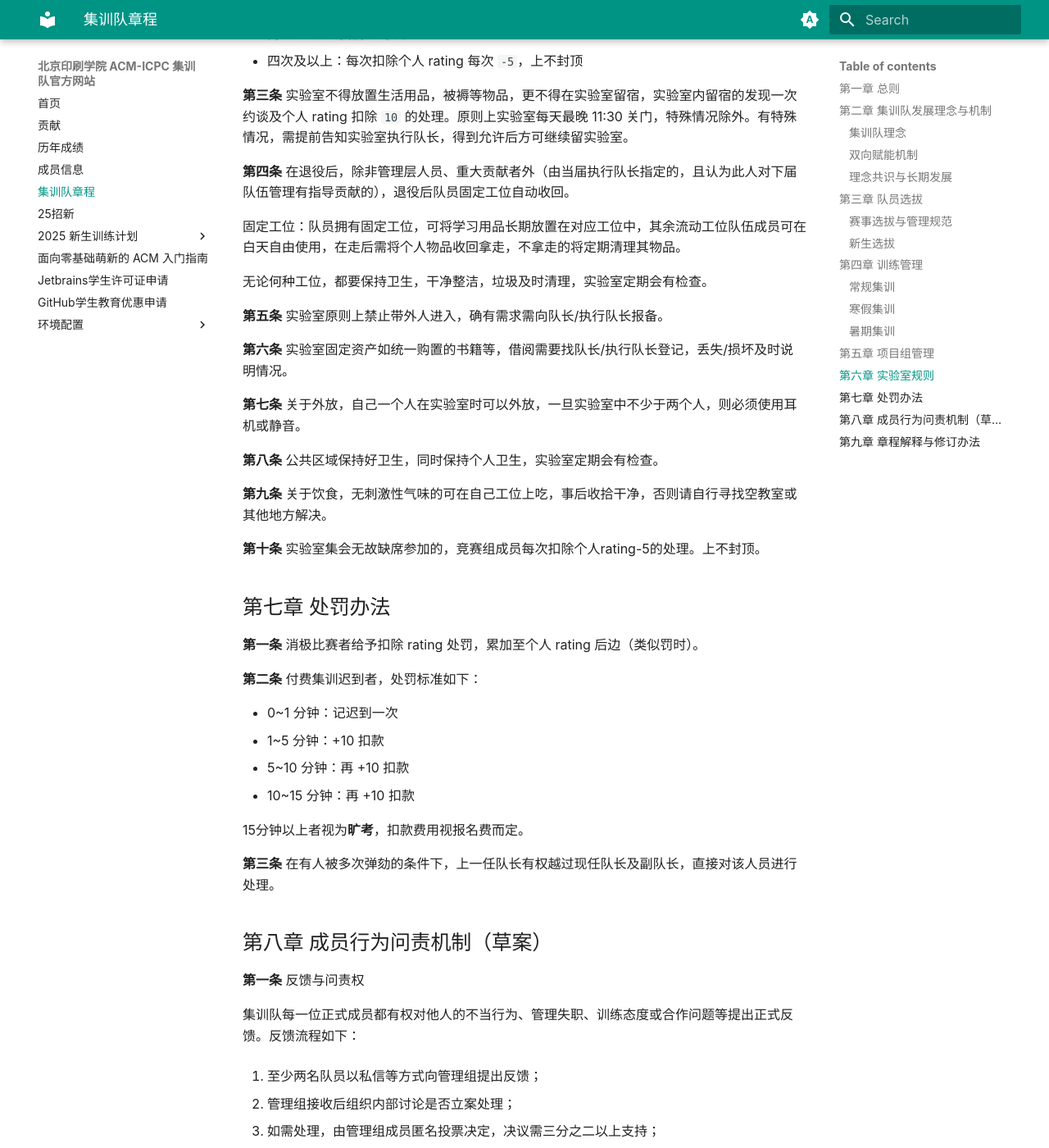
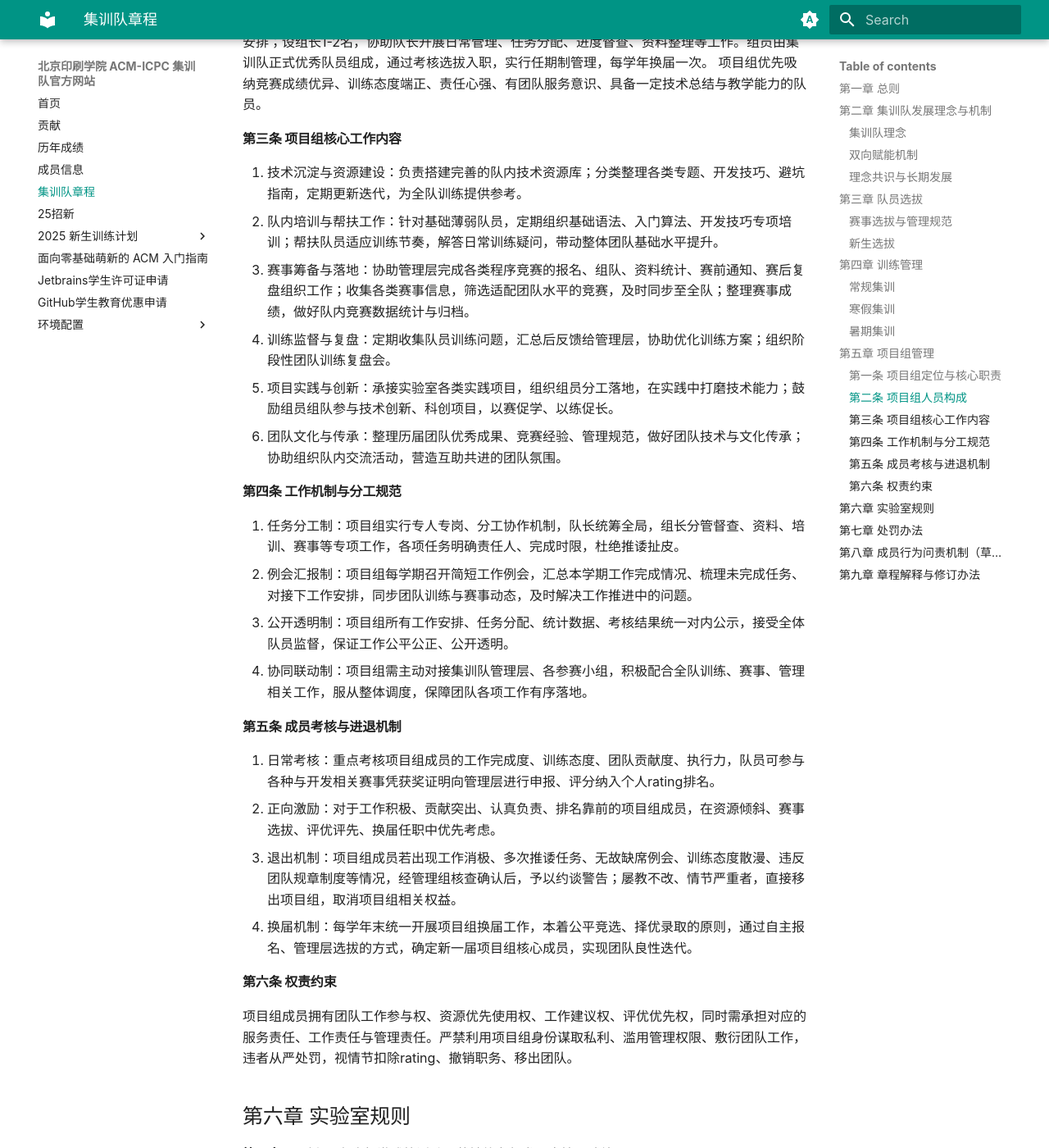
Before and after one commit to bigcicpc/BIGC_ACM_OFFICIAL_SITE, an MkDocs documentation site: the page built from docs/rules.md, in a window 1280 px wide and 1400 px high, scrolled down 2591 px. Shown: the whole window at 82% size. Built offline with MkDocs 1.6.1 and Material for MkDocs 9.7.7, drawn with Linux system fonts in a browser that asks for light colours; some of the changed text lies outside the part shown.

Commit message:
feat：新增项目组管理规定

```diff
--- a/docs/rules.md
+++ b/docs/rules.md
@@ -76,7 +76,41 @@
 
 ## 第五章 项目组管理
 
-<!-- 待完善 -->
+#### **第一条 项目组定位与核心职责**
+
+项目组为集训队核心技术实践小组，依托实验室资源，聚焦算法落地、程序开发、赛事项目筹备、技术传承、团队运维五大核心工作。主要负责承接校内技术实践项目、配合集训队赛事筹备、开展队内技术培训、帮扶新生入门学习，同时协助管理层完成团队日常管理、训练监督、赛事报名等辅助工作，是衔接集训队训练、竞赛与技术落地的核心载体。
+
+#### **第二条 项目组人员构成**
+
+项目组设队长1名，统筹项目组整体工作、对接实验室老师与集训队管理层、统筹项目进度与人员安排；设组长1-2名，协助队长开展日常管理、任务分配、进度督查、资料整理等工作。组员由集训队正式优秀队员组成，通过考核选拔入职，实行任期制管理，每学年换届一次。
+项目组优先吸纳竞赛成绩优异、训练态度端正、责任心强、有团队服务意识、具备一定技术总结与教学能力的队员。
+
+#### **第三条 项目组核心工作内容**
+
+1. 技术沉淀与资源建设：负责搭建完善的队内技术资源库；分类整理各类专题、开发技巧、避坑指南，定期更新迭代，为全队训练提供参考。
+2. 队内培训与帮扶工作：针对基础薄弱队员，定期组织基础语法、入门算法、开发技巧专项培训；帮扶队员适应训练节奏，解答日常训练疑问，带动整体团队基础水平提升。
+3. 赛事筹备与落地：协助管理层完成各类程序竞赛的报名、组队、资料统计、赛前通知、赛后复盘组织工作；收集各类赛事信息，筛选适配团队水平的竞赛，及时同步至全队；整理赛事成绩，做好队内竞赛数据统计与归档。
+4. 训练监督与复盘：定期收集队员训练问题，汇总后反馈给管理层，协助优化训练方案；组织阶段性团队训练复盘会。
+5. 项目实践与创新：承接实验室各类实践项目，组织组员分工落地，在实践中打磨技术能力；鼓励组员组队参与技术创新、科创项目，以赛促学、以练促长。
+6. 团队文化与传承：整理历届团队优秀成果、竞赛经验、管理规范，做好团队技术与文化传承；协助组织队内交流活动，营造互助共进的团队氛围。
+
+#### **第四条 工作机制与分工规范**
+
+1. 任务分工制：项目组实行专人专岗、分工协作机制，队长统筹全局，组长分管督查、资料、培训、赛事等专项工作，各项任务明确责任人、完成时限，杜绝推诿扯皮。
+2. 例会汇报制：项目组每学期召开简短工作例会，汇总本学期工作完成情况、梳理未完成任务、对接下工作安排，同步团队训练与赛事动态，及时解决工作推进中的问题。
+3. 公开透明制：项目组所有工作安排、任务分配、统计数据、考核结果统一对内公示，接受全体队员监督，保证工作公平公正、公开透明。
+4. 协同联动制：项目组需主动对接集训队管理层、各参赛小组，积极配合全队训练、赛事、管理相关工作，服从整体调度，保障团队各项工作有序落地。
+
+#### **第五条 成员考核与进退机制**
+
+1. 日常考核：重点考核项目组成员的工作完成度、训练态度、团队贡献度、执行力，队员可参与各种与开发相关赛事凭获奖证明向管理层进行申报、评分纳入个人rating排名。
+2. 正向激励：对于工作积极、贡献突出、认真负责、排名靠前的项目组成员，在资源倾斜、赛事选拔、评优评先、换届任职中优先考虑。
+3. 退出机制：项目组成员若出现工作消极、多次推诿任务、无故缺席例会、训练态度散漫、违反团队规章制度等情况，经管理组核查确认后，予以约谈警告；屡教不改、情节严重者，直接移出项目组，取消项目组相关权益。
+4. 换届机制：每学年末统一开展项目组换届工作，本着公平竞选、择优录取的原则，通过自主报名、管理层选拔的方式，确定新一届项目组核心成员，实现团队良性迭代。
+
+#### **第六条 权责约束**
+
+项目组成员拥有团队工作参与权、资源优先使用权、工作建议权、评优优先权，同时需承担对应的服务责任、工作责任与管理责任。严禁利用项目组身份谋取私利、滥用管理权限、敷衍团队工作，违者从严处罚，视情节扣除rating、撤销职务、移出团队。
 
 ## 第六章 实验室规则
 
```
